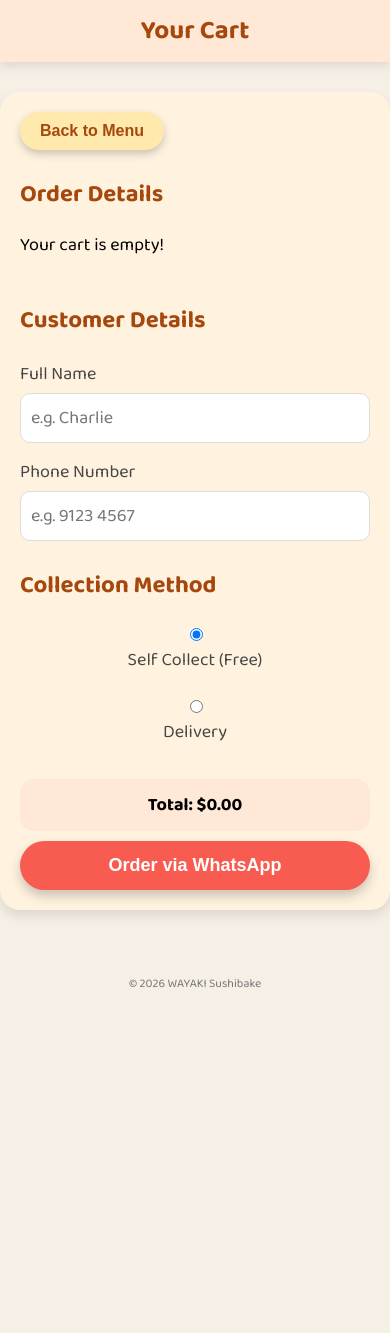
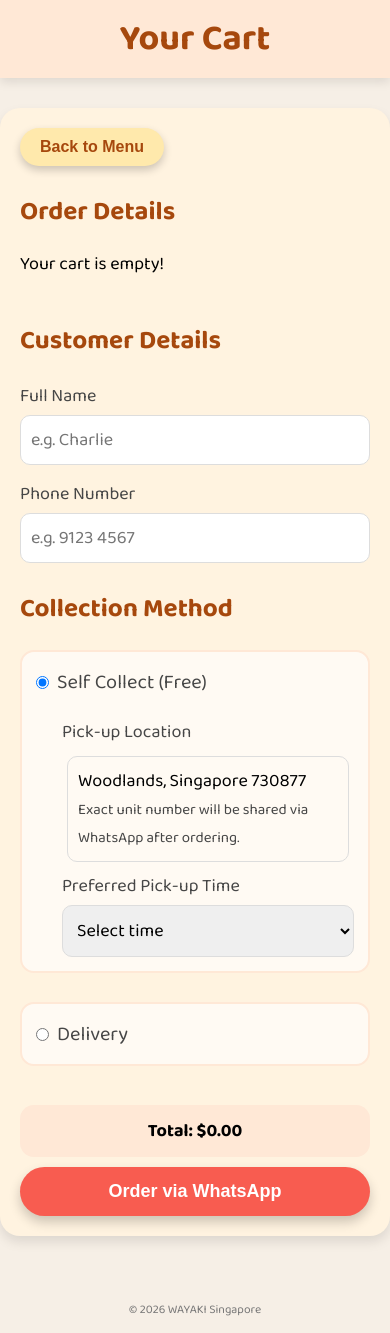
Before and after one commit to wayaki/sushibake, a plain HTML site: page cart.html in a window 390 px wide. Before the commit the page ends 1007 px from the top, so only its background shows below. Drawn offline with Linux system fonts and the light colour scheme.

Commit message:
clean update

```diff
--- a/cart.html
+++ b/cart.html
@@ -2,7 +2,7 @@
 <html lang="en">
 <head>
   <meta charset="UTF-8" />
-  <title>WAYAKI Sushibake Cart</title>
+  <title>WAYAKI</title>
   <meta name="viewport" content="width=device-width, initial-scale=1.0" />
   <link href="https://fonts.googleapis.com/css2?family=Baloo+2:wght@400;700&display=swap" rel="stylesheet">
   <link href="stylesheet.css" rel="stylesheet">
@@ -33,12 +33,36 @@
       </label>
 
       <h2>Collection Method</h2>
-
+      <div class="collect-methods">
         <label class="radio">
           <input type="radio" name="method" value="self" checked onchange="toggleDelivery()">
           Self Collect (Free)
         </label>
 
+        <div id="self-options" style="display:block;">
+          <div class="pickup-box">
+            <div class="pickup-title">Pick-up Location</div>
+              <div class="pickup-value">
+                <span id="pickup-location">Woodlands, Singapore 730877</span><br>
+                <small>Exact unit number will be shared via WhatsApp after ordering.</small>
+              </div>
+          </div>
+
+          <label>
+            Preferred Pick-up Time
+            <select id="pickup-time">
+              <option value="">Select time</option>
+              <option value="12:00 - 13:00">12:00 - 13:00</option>
+              <option value="13:00 - 14:00">13:00 - 14:00</option>
+              <option value="14:00 - 15:00">14:00 - 15:00</option>
+              <option value="15:00 - 16:00">15:00 - 16:00</option>
+              <option value="16:00 - 17:00">16:00 - 17:00</option>
+            </select>
+          </label>
+        </div>
+      </div>
+
+      <div class="collect-methods">
         <label class="radio">
           <input type="radio" name="method" value="delivery" onchange="toggleDelivery()">
           Delivery
@@ -50,9 +74,14 @@
             <select id="area" onchange="updateTotal()" disabled>
               <option value="">Select area</option>
               <option value="north">North (+$8)</option>
-            <option value="west">West / Central (+$12)</option>
-            <option value="south">South / East (+$15)</option>
+              <option value="west">West / North East (+$12)</option>
+              <option value="south">Central / East (+$15)</option>
             </select>
+          </label>
+
+          <label>
+            Address
+            <input type="text" id="address" placeholder="Block / Street Name" disabled>
           </label>
 
           <label>
@@ -64,6 +93,7 @@
             Unit Number
             <input type="text" id="unit" placeholder="01-23" disabled>
           </label>
+        </div>
       </div>
 
       <div class="total-box">
@@ -78,7 +108,7 @@
   </div>
 
   <footer>
-    © 2026 WAYAKI Sushibake
+    © 2026 WAYAKI Singapore
   </footer>
 
   <script>
@@ -120,12 +150,17 @@
     // Toggle delivery options
     function toggleDelivery() {
       const method = document.querySelector('input[name="method"]:checked').value;
+
       const deliveryDiv = document.getElementById("delivery-options");
+      const selfDiv = document.getElementById("self-options");
+
+      // Show/hide sections
       deliveryDiv.style.display = method === "delivery" ? "block" : "none";
+      selfDiv.style.display = method === "self" ? "block" : "none";
 
-      // Enable/disable inputs depending on selection
-      const inputs = deliveryDiv.querySelectorAll("input, select");
-      inputs.forEach(input => input.disabled = method !== "delivery");
+      // Enable/disable delivery inputs
+      const deliveryInputs = deliveryDiv.querySelectorAll("input, select");
+      deliveryInputs.forEach(input => input.disabled = method !== "delivery");
 
       updateTotal();
     }
@@ -158,40 +193,75 @@
       const phoneInput = document.getElementById("phone").value.trim();
       if (!phoneInput) { alert("Please enter your phone number."); return; }
 
+      const address = document.getElementById("address").value.trim();
+      if (!address) {
+        alert("Please enter your address.");
+        return;
+      }
+
       const method = document.querySelector('input[name="method"]:checked').value;
 
+      // Validate cart has items
+      let hasItems = false;
+      for (const item in cart) {
+        if (cart[item].qty > 0) { hasItems = true; break; }
+      }
+      if (!hasItems) { alert("Your cart is empty!"); return; }
+
+      // Delivery fields
       let postal = '';
       let unit = '';
       let area = '';
+
+      // Self collect fields
+      let pickupLocation = '';
+      let pickupTime = '';
 
       if (method === "delivery") {
         area = document.getElementById("area").value;
         postal = document.getElementById("postal").value.trim();
         unit = document.getElementById("unit").value.trim();
+
         if (!area || !postal || !unit) {
           alert("Please fill in delivery area, postal code, and unit number.");
+          return;
+        }
+      } else {
+        // Self collect: read location text + selected time
+        pickupLocation = document.getElementById("pickup-location").innerText;
+
+        pickupTime = document.getElementById("pickup-time").value;
+
+        if (!pickupTime) {
+          alert("Please select your preferred pick-up time.");
           return;
         }
       }
 
       // Build message
-      let message = `Hello! My name is ${nameInput}.\nI'd like to order from WAYAKI Sushibake 🍣\n\nOrder:\n`;
-      let hasItems = false;
+      let message = `Hello! My name is ${nameInput}.\n` +
+                    `I'd like to order from WAYAKI Sushibake 🍣\n\n` +
+                    `Order:\n`;
+
       for (const item in cart) {
         if (cart[item].qty > 0) {
-          hasItems = true;
           message += `- ${displayNames[item]} x ${cart[item].qty}\n`;
         }
       }
-      if (!hasItems) { alert("Your cart is empty!"); return; }
 
-      message += `\nMethod: ${method === "self" ? "Self Collect" : "Delivery"}`;
-      if (method === "delivery") {
-        message += `\nArea: ${area.charAt(0).toUpperCase() + area.slice(1)}`;
+      message += `\nCollection Method: ${method === "self" ? "Self Collect" : "Delivery"}`;
+
+      if (method === "self") {
+        message += `\nPick-up Location: ${pickupLocation}`;
+        message += `\nPreferred Pick-up Time: ${pickupTime}`;
+      } else {
+        message += `\nDelivery Area: ${area.charAt(0).toUpperCase() + area.slice(1)}`;
+        message += `\nAddress: ${address}`;
         message += `\nPostal Code: ${postal}`;
         message += `\nUnit No: ${unit}`;
       }
-      message += `\nPhone: ${phoneInput}`;
+
+      message += `\n\nContact Number: ${phoneInput}`;
       message += `\nTotal: $${calculateTotal()}`;
 
       const phone = "6584840768";
@@ -206,6 +276,7 @@
     }
 
     renderCart();
+    toggleDelivery();
   </script>
 
 </body>
--- a/stylesheet.css
+++ b/stylesheet.css
@@ -223,14 +223,56 @@
   font-size: 18px;
 }
 
+.collect-methods{
+  padding: 14px;
+  border-radius: 14px;
+  border: 2px solid #ffe8d6;
+  background: #fffaf3;
+  margin-bottom: 14px;
+}
+
+.pickup-title{
+  font-family: inherit;
+  font-size: 18px;
+  color: #464646;
+}
+.pickup-value {
+  padding: 10px;
+  font-family: inherit;
+  font-size: 18px;
+  border-radius: 10px;
+  border: 1px solid #ddd;
+  margin: 10px 5px;
+}
+
+small {
+  color: #464646;
+}
+
+#delivery-options label {
+  margin: 10px 0;
+}
+
+#self-options,
+#delivery-options{
+  margin-top: 20px;
+  padding-left: 26px;
+}
+
 /* === Radio Buttons === */
-.radio {
+.checkout-section label.radio {
   display: flex;
+  flex-direction: row;
   align-items: center;
+  justify-content: flex-start;
   gap: 8px;
-  margin-bottom: 8px;
-  font-size: 14px;
-  color: #464646;
+  margin: 0;
+  width: 100%;
+  font-size: 20px;
+}
+
+.checkout-section label.radio input {
+  margin: 0;
 }
 
 /* === Total Box === */
@@ -289,7 +331,7 @@
 
 /* === Tablet and below === */
 @media (max-width: 768px) {
-  h1 {
+  h2 {
     font-size: 30px;
   }
 
@@ -367,7 +409,7 @@
     max-width: 110px;
   }
 
-  h1 {
+  h2 {
     font-size: 26px;
   }
 
```
Also changed, not shown: index.html (+2 -3 lines). Lines whose indentation alone changed are shown as unchanged.
